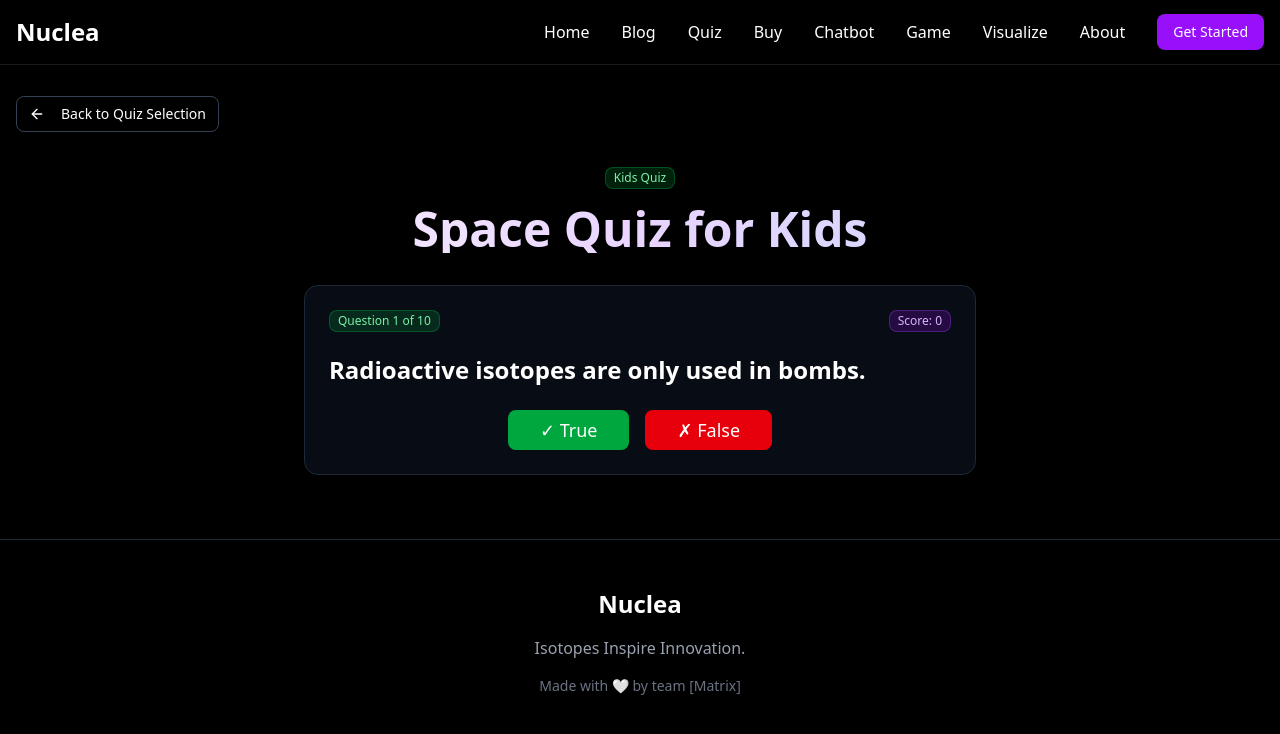
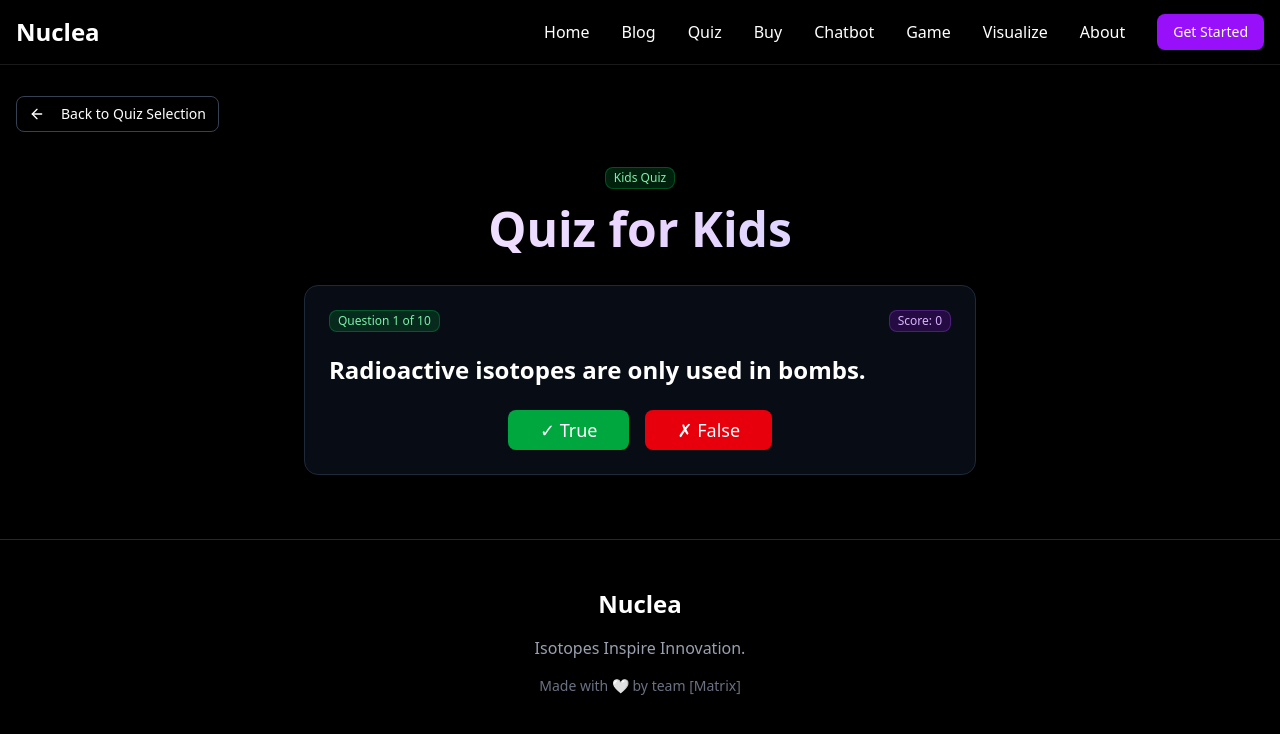
Before and after one commit to parthtodankar/hackatom, a Next.js app: page /quiz in a window 1280 px wide. Both pictures are taken after a click on the button "Start Kids Quiz". Shown: the top 734 px of the page. Built offline with nearby package versions, Linux system fonts and the light colour scheme.

Commit message:
fixed quiz

```diff
--- a/app/quiz/page.tsx
+++ b/app/quiz/page.tsx
@@ -120,7 +120,7 @@ export default function QuizPage() {
                 {currentQuiz === "kids" ? "Kids Quiz" : "Adult Quiz"}
               </Badge>
               <h1 className="text-4xl md:text-5xl font-bold mb-4 bg-gradient-to-r from-white via-purple-200 to-blue-200 bg-clip-text text-transparent">
-                {currentQuiz === "kids" ? "Space Quiz for Kids" : "Advanced Space Quiz"}
+                {currentQuiz === "kids" ? "Quiz for Kids" : "Advanced Quiz"}
               </h1>
             </div>
 
```
